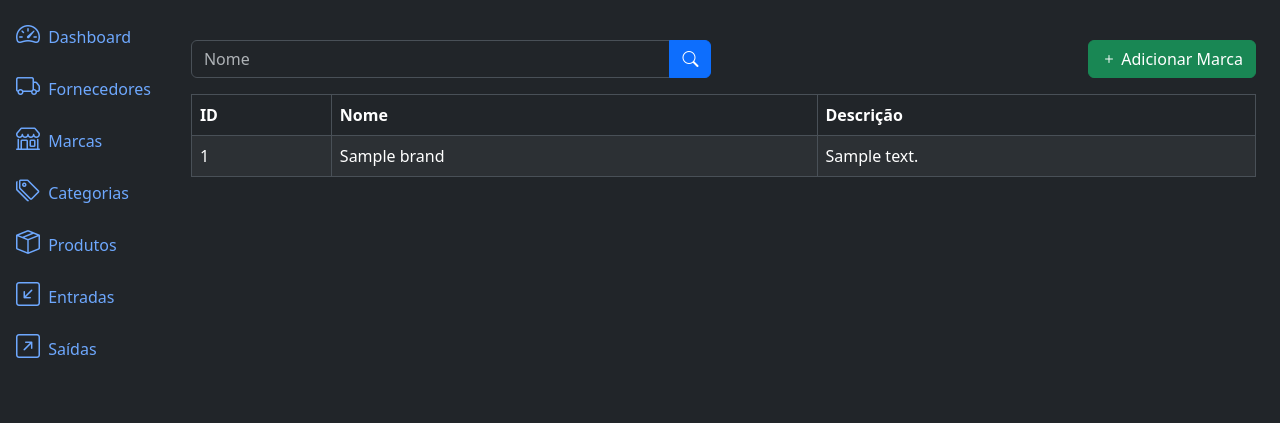
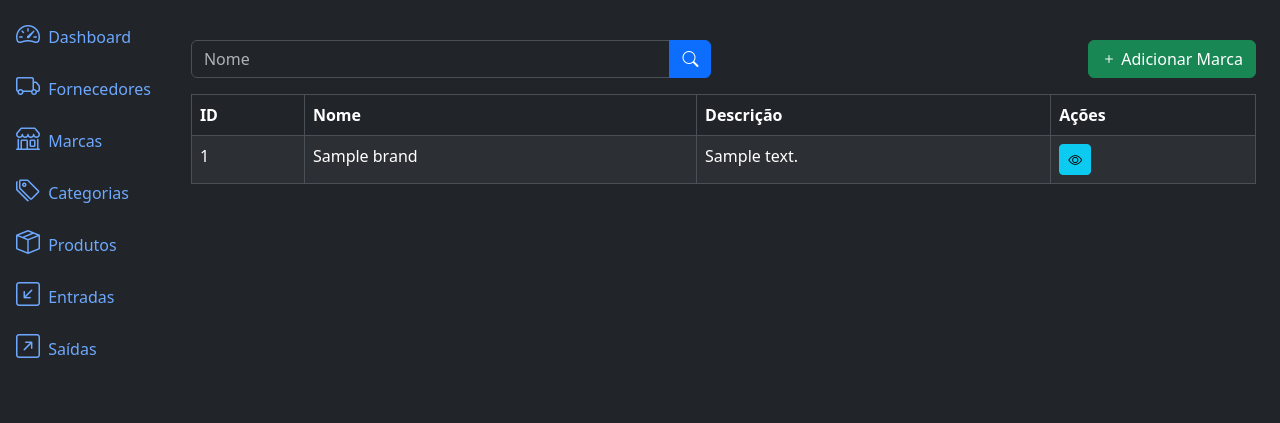
Before and after one commit to matheusfabiao/sistema_gestao_estoque, a Django app: page /brands/list/ in a window 1280 px wide. Shown: the part 56-479 px from the top of the page. Run offline with Django 5.2, Linux system fonts and the light colour scheme; tables that the repository leaves empty hold one stand-in row (values such as "Sample post").

Commit message:
feat: new detail link in brands table

```diff
--- a/brands/templates/brand_list.html
+++ b/brands/templates/brand_list.html
@@ -30,6 +30,7 @@
                 <th scope="col">ID</th>
                 <th scope="col">Nome</th>
                 <th scope="col">Descrição</th>
+                <th scope="col">Ações</th>
             </tr>
         </thead>
         <tbody>
@@ -38,6 +39,11 @@
                 <td>{{ brand.id }}</td>
                 <td>{{ brand.name }}</td>
                 <td>{{ brand.description }}</td>
+                <td>
+                    <a href="{% url 'brand_detail' brand.id %}" class="btn btn-info btn-sm">
+                        <i class="bi bi-eye"></i>
+                    </a>
+                </td>
             </tr>
             {% endfor %}
         </tbody>
```
